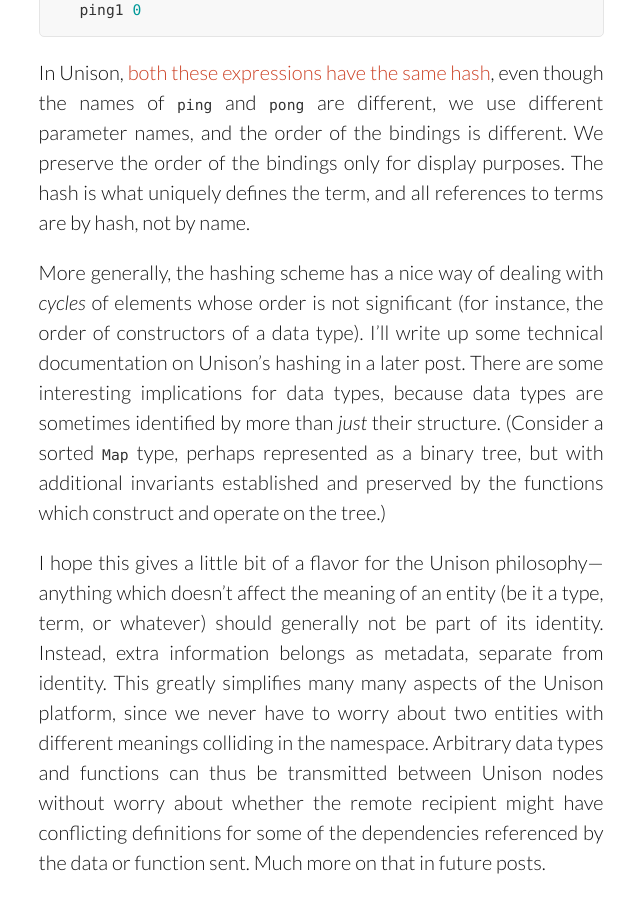
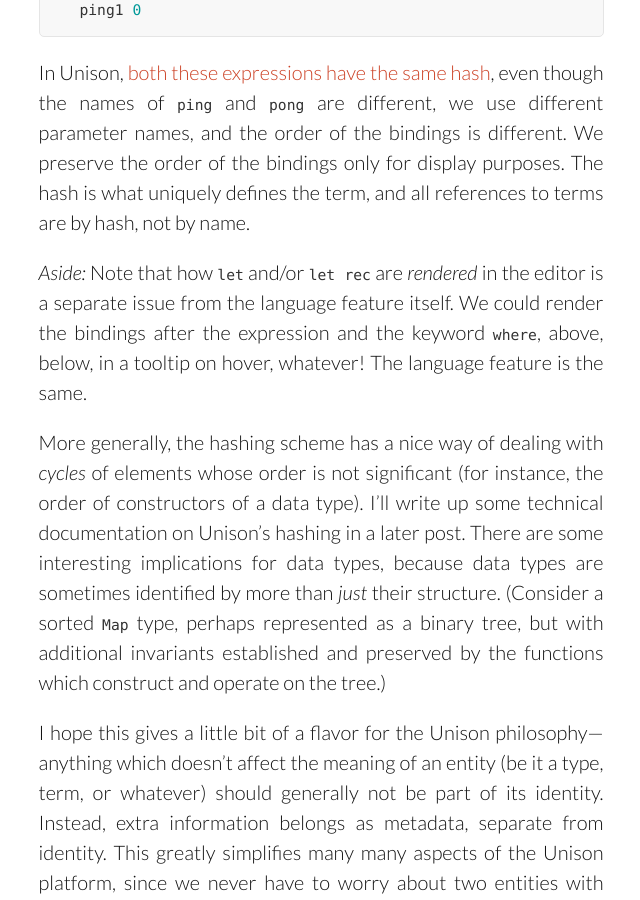
Before and after one commit to unisonweb/oldblog, a Jekyll site: the page built from _posts/2015-05-18-let-blocks.markdown, in a window 1280 px wide and 900 px high, scrolled down 2927 px. Shown: the whole window, without its empty margins (319-959 px from the left). Built offline with Jekyll 4.4.1, drawn with Linux system fonts in a browser that asks for light colours; comment, search, counter and statistics services are not loaded.

Commit message:
Update 2015-05-18-let-blocks.markdown

```diff
--- a/_posts/2015-05-18-let-blocks.markdown
+++ b/_posts/2015-05-18-let-blocks.markdown
@@ -60,6 +60,8 @@
 
 In Unison, [both these expressions have the same hash](https://github.com/unisonweb/platform/blob/master/node/tests/Unison/Test/Term.hs#L14), even though the names of `ping` and `pong` are different, we use different parameter names, and the order of the bindings is different. We preserve the order of the bindings only for display purposes. The hash is what uniquely defines the term, and all references to terms are by hash, not by name.
 
+_Aside:_ Note that how `let` and/or `let rec` are _rendered_ in the editor is a separate issue from the language feature itself. We could render the bindings after the expression and the keyword `where`, above, below, in a tooltip on hover, whatever! The language feature is the same.
+
 More generally, the hashing scheme has a nice way of dealing with _cycles_ of elements whose order is not significant (for instance, the order of constructors of a data type). I'll write up some technical documentation on Unison's hashing in a later post. There are some interesting implications for data types, because data types are sometimes identified by more than _just_ their structure. (Consider a sorted `Map` type, perhaps represented as a binary tree, but with additional invariants established and preserved by the functions which construct and operate on the tree.)
 
 I hope this gives a little bit of a flavor for the Unison philosophy---anything which doesn't affect the meaning of an entity (be it a type, term, or whatever) should generally not be part of its identity. Instead, extra information belongs as metadata, separate from identity. This greatly simplifies many many aspects of the Unison platform, since we never have to worry about two entities with different meanings colliding in the namespace. Arbitrary data types and functions can thus be transmitted between Unison nodes without worry about whether the remote recipient might have conflicting definitions for some of the dependencies referenced by the data or function sent. Much more on that in future posts.
```
